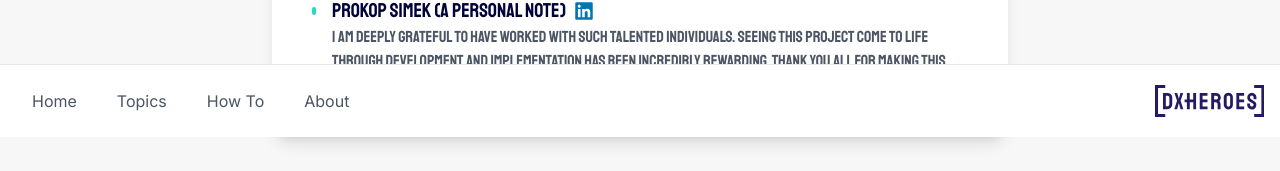
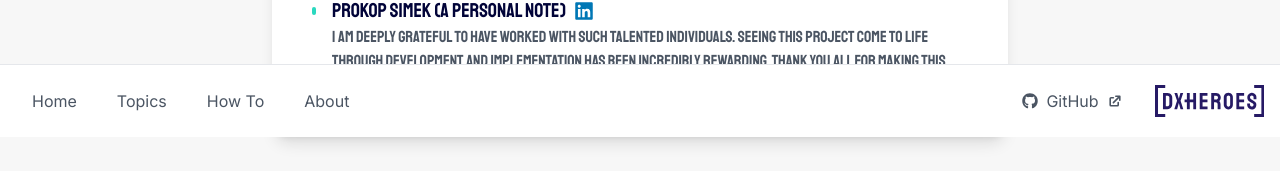
Before and after one commit to DXHeroes/1on1-cards, a Next.js app: page /about in a window 1280 px wide. Shown: the part 663-834 px from the top of the page. Built offline with nearby package versions, Linux system fonts and the light colour scheme.

Commit message:
feat: add github nav

```diff
--- a/src/app/components/Navigation.tsx
+++ b/src/app/components/Navigation.tsx
@@ -1,16 +1,11 @@
 'use client';
 
 import Link from 'next/link';
-import { useRouter } from 'next/navigation';
 import DxHeroesLogo from '../components/DxHeroesLogo';
+import { FaGithub } from 'react-icons/fa';
+import { HiExternalLink } from 'react-icons/hi';
 
-type NavigationProps = {
-  showBack?: boolean;
-};
-
-export default function Navigation({ showBack = true }: NavigationProps) {
-  const router = useRouter();
-
+export default function Navigation() {
   return (
     <div className="fixed bottom-0 left-0 right-0 bg-white border-t">
       <div className="mx-auto max-w-container px-4 py-4">
@@ -43,11 +38,23 @@ export default function Navigation({ showBack = true }: NavigationProps) {
             >
               About
             </Link>
+          </div>
 
+          <div className="flex items-center gap-4">
+            <Link
+              href="https://github.com/DXHeroes/1on1-cards"
+              target="_blank"
+              className="px-4 py-2 text-gray-600 hover:bg-gray-100 rounded-lg transition-colors text-sm sm:text-base font-inter flex items-center gap-2"
+            >
+              <FaGithub className="w-4 h-4" />
+              GitHub
+              <HiExternalLink className="w-4 h-4" />
+            </Link>
+
+            <Link href="https://dxheroes.io" target="_blank">
+              <DxHeroesLogo className="h-8 w-auto text-stratos" />
+            </Link>
           </div>
-          <Link href="https://dxheroes.io" target="_blank">
-            <DxHeroesLogo className="h-8 w-auto text-stratos" />
-          </Link>
         </div>
       </div>
     </div>
```
